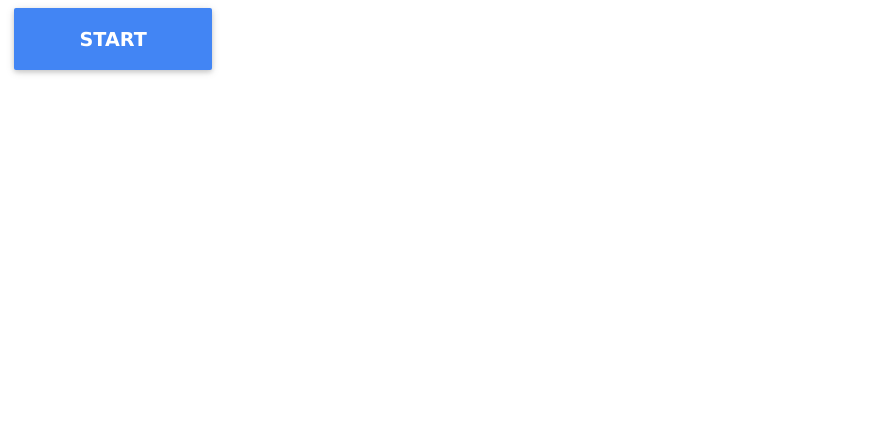
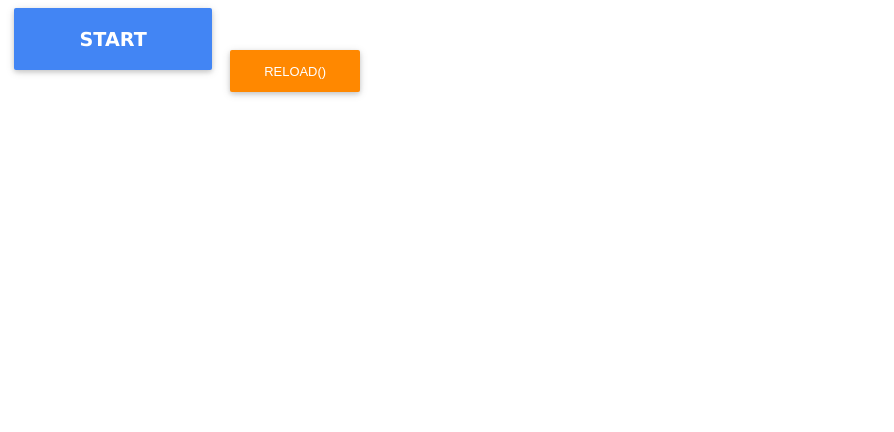
Before and after one commit to ZnakZorro/14all, a plain HTML site: page strony/pogoda/index.html in a window 1280 px wide. Shown: the part 368-800 px from the top of the page, without its empty margins (0-894 px from the left). Drawn offline with Linux system fonts and the light colour scheme.

Commit message:
Update index.html

```diff
--- a/strony/pogoda/index.html
+++ b/strony/pogoda/index.html
@@ -48,6 +48,7 @@
 <div>
 	<h3>pogoda...</h3>
 	<a href="../../"  class="btn btn-primary waves-effect waves-light mini">START</a>
+	<button onclick="location.reload()" class="btn btn-warning waves-effect waves-light mini">reload()</a>
 </div>
 
 
```
